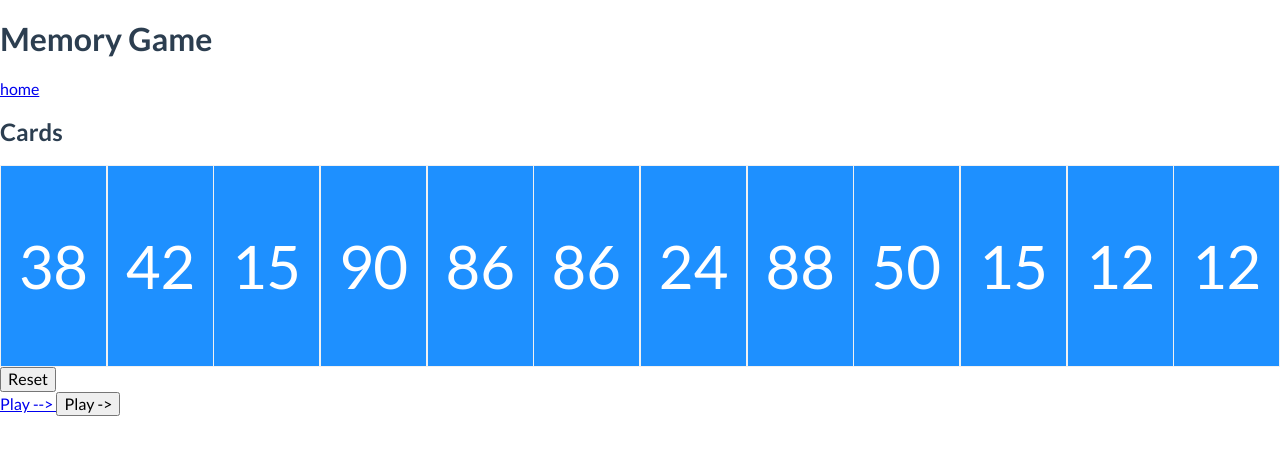
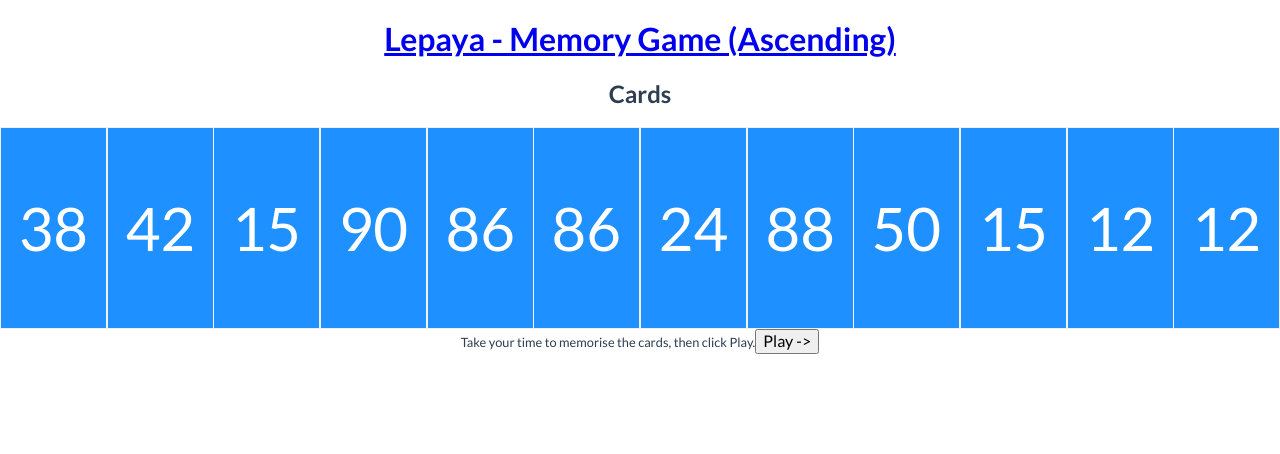
Before and after one commit to eduardomagaldi/game-memory, a Vue app: page /games/memory-ascending/12/cards in a window 1280 px wide. Shown: the top 454 px of the page. Built offline with nearby package versions, Linux system fonts and the light colour scheme.

Commit message:
adding instructions and a little style

```diff
--- a/src/App.vue
+++ b/src/App.vue
@@ -1,11 +1,7 @@
 <template>
   <div id="app">
-    <h1>Memory Game</h1>
-    <a href="/">home</a>
-    <!-- <div id="nav">
-      <router-link to="/">Home</router-link> |
-      <router-link to="/about">About</router-link>
-    </div> -->
+    <a href="/"><h1>Lepaya - Memory Game (Ascending)</h1></a>
+
     <router-view />
   </div>
 </template>
@@ -23,7 +19,7 @@
   font-family: "Lato", Helvetica, Arial, sans-serif;
   -webkit-font-smoothing: antialiased;
   -moz-osx-font-smoothing: grayscale;
-  // text-align: center;
+  text-align: center;
   color: #2c3e50;
 }
 
--- a/src/components/ListCard.vue
+++ b/src/components/ListCard.vue
@@ -24,7 +24,7 @@
       Wrong answer :(<br />please try again.
     </span>
 
-    <button @click="reset()">Reset</button>
+    <button v-if="!flipped" @click="reset()">Reset</button>
   </div>
 </template>
 
@@ -189,4 +189,8 @@
   color: white;
   transform: rotateY(180deg);
 }
+
+.error {
+  color: red;
+}
 </style>
--- a/src/views/Home.vue
+++ b/src/views/Home.vue
@@ -1,11 +1,5 @@
 <template>
-  <div class="home">
-    <!-- <img alt="Vue logo" src="../assets/logo.png" /> -->
-    <h1>Lepaya</h1>
-    <h1>Memory Ascending Game</h1>
-
-    <ChooseDifficulty />
-  </div>
+  <ChooseDifficulty />
 </template>
 
 <script>
--- a/src/views/MemoryAscendingCards.vue
+++ b/src/views/MemoryAscendingCards.vue
@@ -4,17 +4,7 @@
 
     <ListCard :flipped="flipped" />
 
-    <router-link
-      :to="{
-        name: 'MemoryAscendingChallenge',
-        params: {
-          numberOfCards,
-        },
-      }"
-      :class="'btn--play'"
-    >
-      Play -->
-    </router-link>
+    <small>Take your time to memorise the cards, then click Play.</small>
 
     <button class="btn--play" @click="onPlay">Play -></button>
   </div>
--- a/src/views/MemoryAscendingChallenge.vue
+++ b/src/views/MemoryAscendingChallenge.vue
@@ -3,6 +3,8 @@
     <h2>Challenge</h2>
 
     <ListCard :flipped="false" />
+
+    <small>Click on the cards in ascending order.</small>
   </div>
 </template>
 
```
